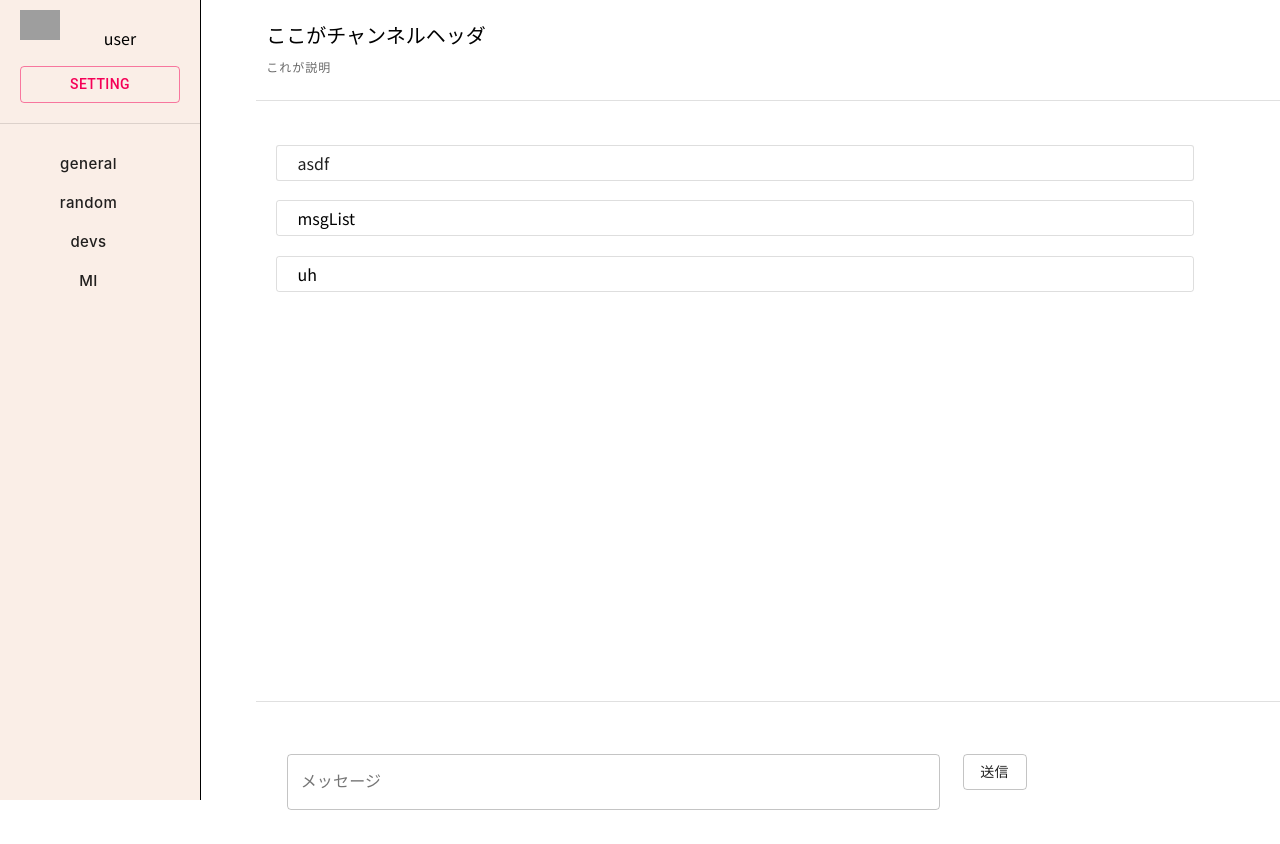
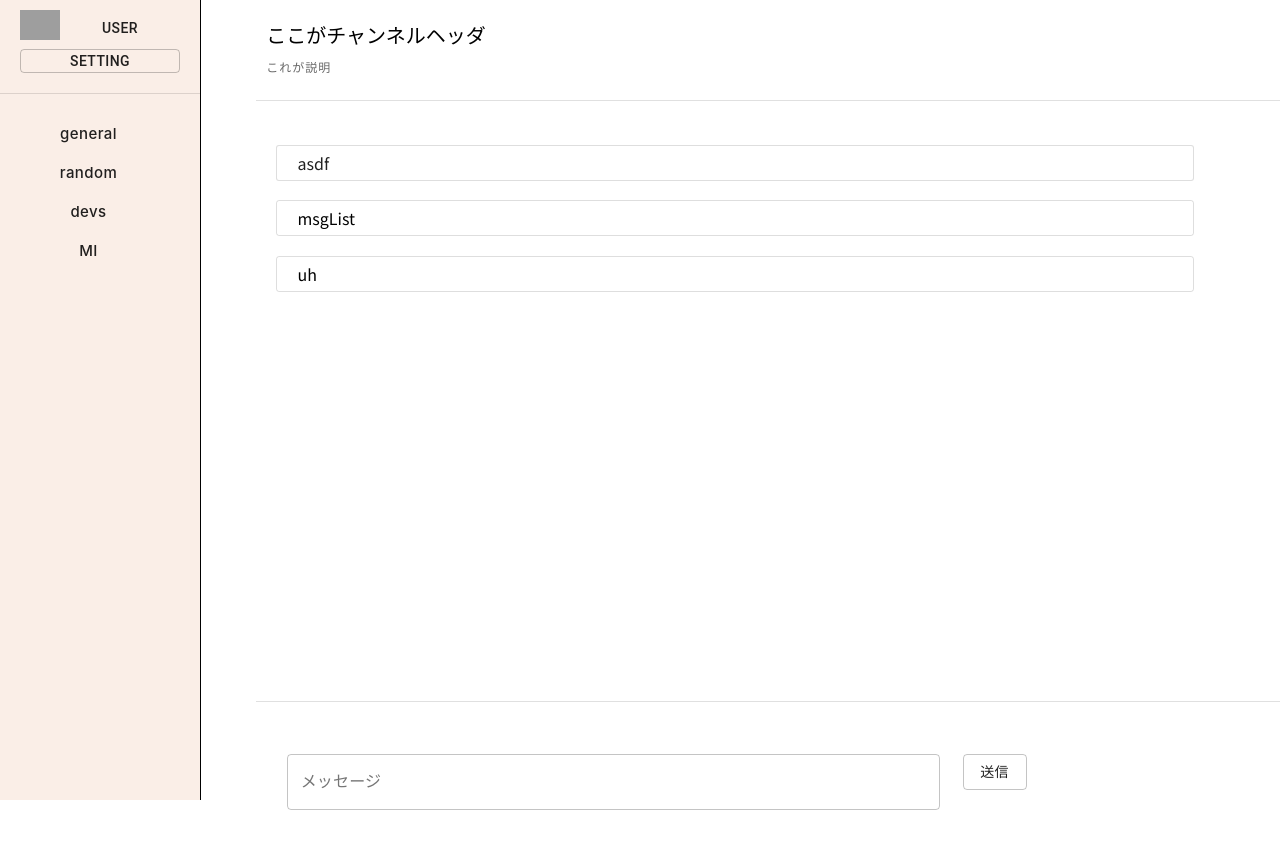
Before and after one commit to girakdev/Girack, a Next.js app: page / in a window 1280 px wide. Built offline with nearby package versions, Linux system fonts and the light colour scheme; no server answers; grey boxes are pictures that could not be loaded.

Commit message:
[チャンネルバー上部]設定ボタンの細かい調整

```diff
--- a/components/Cbar.js
+++ b/components/Cbar.js
@@ -64,8 +64,13 @@ const draw = (
 const SettingButton = withStyles((theme) => ({
   root: {
     width: "100%",
-    '&hover': {
-      backgroundColor: 'blue',
+    margin: "3%, 0, 0, 0",
+    backgroundColor: null,
+    height: "3ch",
+
+    '&:hover': {
+      backgroundColor: 'rgba(76, 211, 194, 0.1)',
+      borderColor: "#4cd3c2",
 
     },
 
@@ -77,14 +82,14 @@ export default function chatWin() {
     return (
 
 <>
-<NoSsr>
+<NoSsr> {/* サーバーサイドレンダリングを殺しています */}
   <div style={{margin:"5% 10% 10% 10%"}} id="profile">
       <span>{/*このイメージはサンプルです*/}
           <img style={{width:"25%",height:"auto"}} src="https://image.flaticon.com/icons/svg/3011/3011270.svg"></img>
           <div style={{ marginTop:0, float:"right", width:"75%", textAlign:"center"}}>
-            <p>user</p>
+            <Button>user</Button>
           </div>
-          <SettingButton variant="outlined" color="secondary" disableElevation>SETTING</SettingButton>
+          <SettingButton variant="outlined" disableElevation>SETTING</SettingButton>
       </span>
   </div>
   <Divider />
```
